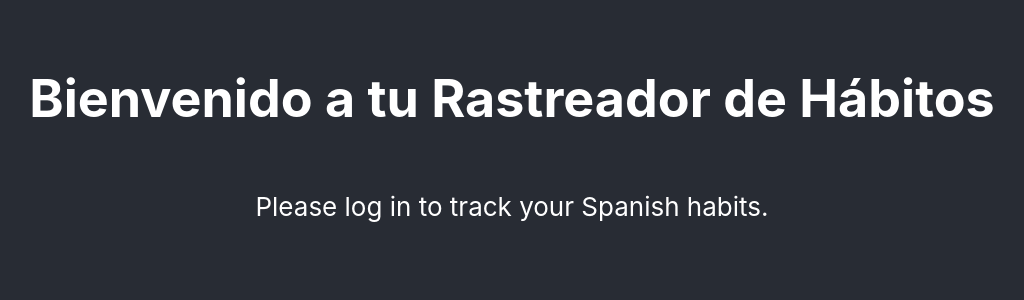
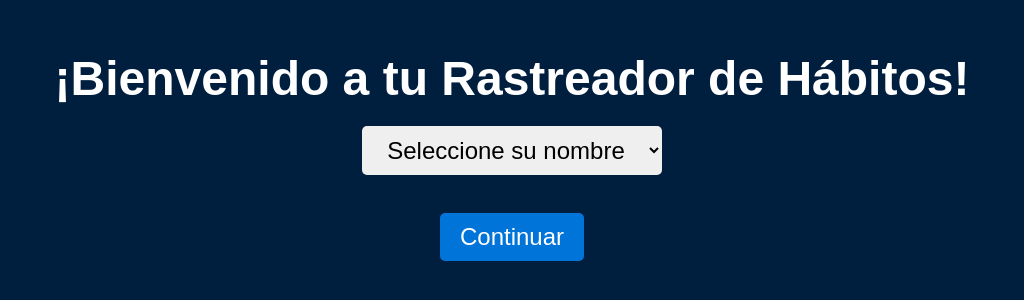
Before and after one commit to rohtumm/spanish-habits-tracker.github.io, a React (Create React App) app in the folder frontend/: page / in a window 1280 px wide. Shown: the part 260-560 px from the top of the page, without its empty margins (128-1152 px from the left). Built offline with nearby package versions, Linux system fonts and the light colour scheme.

Commit message:
student selection and habits page

```diff
--- a/frontend/package.json
+++ b/frontend/package.json
@@ -8,6 +8,7 @@
     "@testing-library/user-event": "^13.5.0",
     "react": "^18.3.1",
     "react-dom": "^18.3.1",
+    "react-router-dom": "^6.26.2",
     "react-scripts": "5.0.1",
     "web-vitals": "^2.1.4"
   },
--- a/frontend/src/App.css
+++ b/frontend/src/App.css
@@ -1,38 +1,40 @@
+/* Main page styling */
 .App {
+  display: flex;
+  flex-direction: column; /* Ensure elements are stacked vertically */
+  justify-content: center;
+  align-items: center;
+  height: 100vh;
+  background-color: #001f3f; /* Dark navy shade of blue */
+  color: white;
+  font-family: 'Arial', sans-serif;
+}
+
+h1 {
+  font-size: 3rem; /* Make the heading big */
+  margin-bottom: 20px;
+}
+
+select {
+  font-size: 1.5rem;
+  padding: 10px;
+  margin-bottom: 20px; /* Space between dropdown and button */
+  border-radius: 5px;
+  border: none;
+  width: 300px; /* Make the dropdown wider */
   text-align: center;
 }
 
-.App-logo {
-  height: 40vmin;
-  pointer-events: none;
+button {
+  font-size: 1.5rem;
+  padding: 10px 20px;
+  background-color: #0074D9; /* Bright blue for the button */
+  color: white;
+  border: none;
+  border-radius: 5px;
+  cursor: pointer;
 }
 
-@media (prefers-reduced-motion: no-preference) {
-  .App-logo {
-    animation: App-logo-spin infinite 20s linear;
-  }
+button:hover {
+  background-color: #005bb5; /* Darker shade on hover */
 }
-
-.App-header {
-  background-color: #282c34;
-  min-height: 100vh;
-  display: flex;
-  flex-direction: column;
-  align-items: center;
-  justify-content: center;
-  font-size: calc(10px + 2vmin);
-  color: white;
-}
-
-.App-link {
-  color: #61dafb;
-}
-
-@keyframes App-logo-spin {
-  from {
-    transform: rotate(0deg);
-  }
-  to {
-    transform: rotate(360deg);
-  }
-}
--- a/frontend/src/App.js
+++ b/frontend/src/App.js
@@ -1,19 +1,41 @@
-import logo from './logo.svg';
-import './App.css';
-
-import React from 'react';
+import React, { useState } from 'react';
+import { useNavigate } from 'react-router-dom';
+import './App.css'; // Import the CSS file for styling
 
 function App() {
+  const [selectedStudent, setSelectedStudent] = useState('');
+  const navigate = useNavigate();
+
+  const students = [
+    'Student 1', 'Student 2', 'Student 3', 'Student 4', 'Student 5',
+    'Student 6', 'Student 7', 'Student 8', 'Student 9', 'Student 10',
+    'Student 11', 'Student 12', 'Student 13', 'Student 14', 'Student 15'
+  ];
+
+  const handleProceed = () => {
+    if (selectedStudent) {
+      navigate('/habits');
+    } else {
+      alert('Please select a student.');
+    }
+  };
+
   return (
     <div className="App">
-      <header className="App-header">
-        <h1>Bienvenido a tu Rastreador de Hábitos</h1>
-        <p>Please log in to track your Spanish habits.</p>
-      </header>
+      <h1>¡Bienvenido a tu Rastreador de Hábitos!</h1>
+      <select
+        value={selectedStudent}
+        onChange={(e) => setSelectedStudent(e.target.value)}
+      >
+        <option value="" disabled>Seleccione su nombre</option>
+        {students.map((student, index) => (
+          <option key={index} value={student}>{student}</option>
+        ))}
+      </select>
+      <br />
+      <button onClick={handleProceed}>Continuar</button>
     </div>
   );
 }
 
-
-
 export default App;
--- /dev/null
+++ b/frontend/src/HabitsPage.js
@@ -0,0 +1,11 @@
+import React from 'react';
+
+function HabitsPage() {
+  return (
+    <div>
+      <h1>Habits Page</h1>
+    </div>
+  );
+}
+
+export default HabitsPage;
--- a/frontend/src/index.js
+++ b/frontend/src/index.js
@@ -2,16 +2,21 @@ import React from 'react';
 import ReactDOM from 'react-dom/client';
 import './index.css';
 import App from './App';
-import reportWebVitals from './reportWebVitals';
+import HabitsPage from './HabitsPage';
+import { BrowserRouter as Router, Route, Routes } from 'react-router-dom';
 
 const root = ReactDOM.createRoot(document.getElementById('root'));
 root.render(
-  <React.StrictMode>
-    <App />
-  </React.StrictMode>
+  <Router>
+    <Routes>
+      <Route path="/" element={<App />} />
+      <Route path="/habits" element={<HabitsPage />} />
+    </Routes>
+  </Router>
 );
+
 
 // If you want to start measuring performance in your app, pass a function
 // to log results (for example: reportWebVitals(console.log))
 // or send to an analytics endpoint. Learn more: https://bit.ly/CRA-vitals
-reportWebVitals();
+//reportWebVitals();
```
Also changed, not shown: 1 other file (tests, documents, lock files or other folders).
